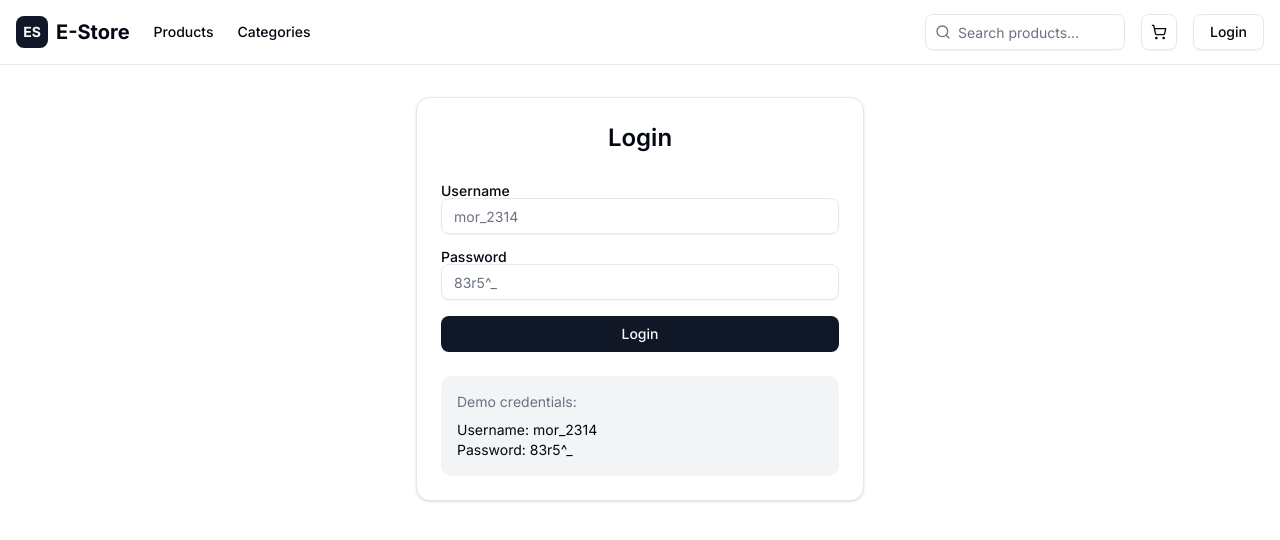
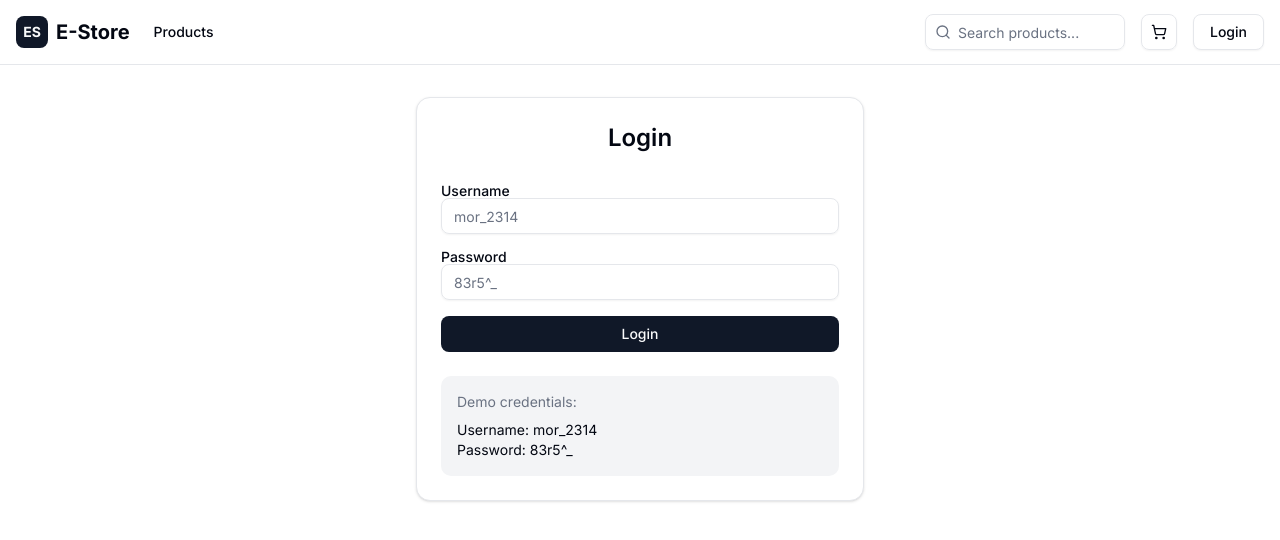
Before and after one commit to MiraslauSharkouski/ecommerce-store, a Next.js app: page /login in a window 1280 px wide. Shown: the top 540 px of the page. Built offline with nearby package versions, Linux system fonts and the light colour scheme.

Commit message:
delete link categories

```diff
--- a/components/Header.tsx
+++ b/components/Header.tsx
@@ -41,12 +41,6 @@ export default function Header() {
               className="transition-colors hover:text-foreground/80"
             >
               Products
-            </Link>
-            <Link
-              href="/categories"
-              className="transition-colors hover:text-foreground/80"
-            >
-              Categories
             </Link>
           </nav>
         </div>
```
